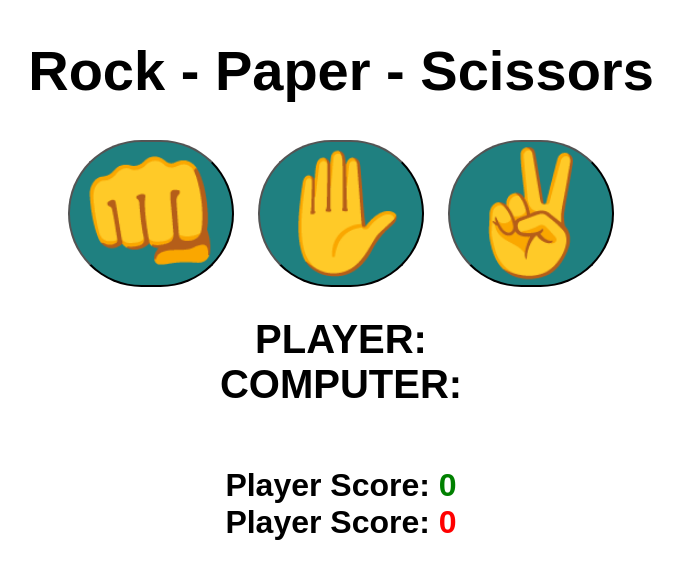
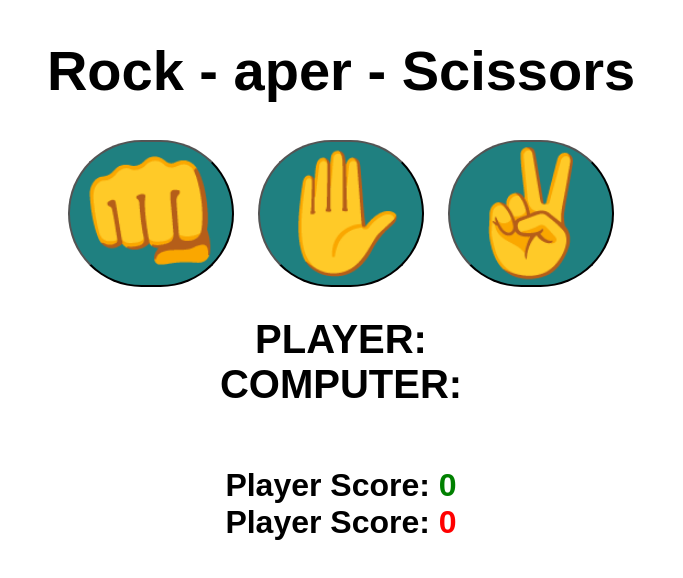
Before and after one commit to Ugginagithub/Rock-paper-scissors, a plain HTML site: page index.html in a window 1280 px wide. Shown: the whole page, without its empty margins (299-982 px from the left). Drawn offline with Linux system fonts and the light colour scheme.

Commit message:
index.html

```diff
--- a/index.html
+++ b/index.html
@@ -7,7 +7,7 @@
     <link rel="stylesheet" href="style.css">
 </head>
 <body>
-    <h1>Rock - Paper - Scissors</h1>
+    <h1>Rock - aper - Scissors</h1>
 
     <div class="choices">
         <button onclick="playgame(`rock`)">👊</button>
```
